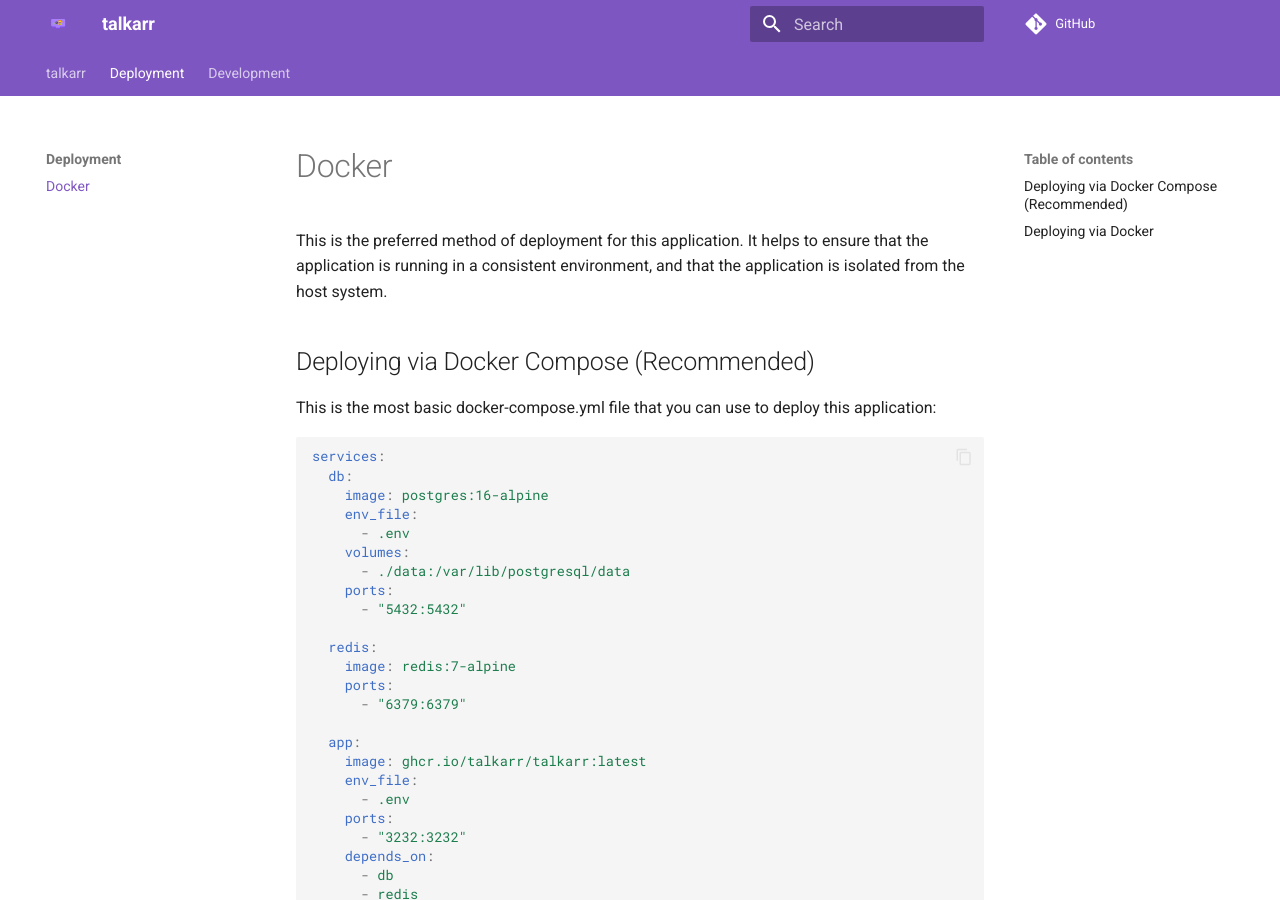
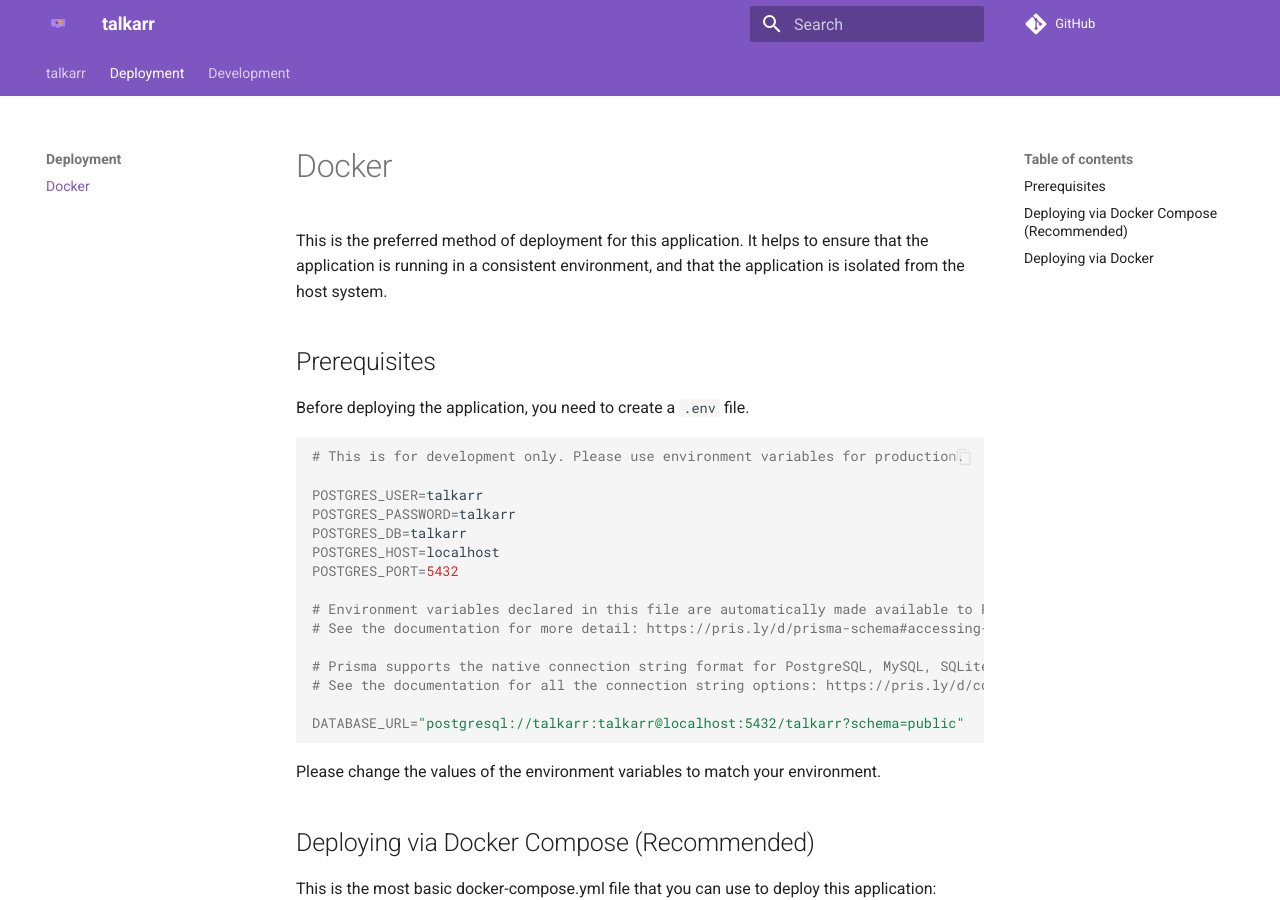
Before and after one commit to talkarr/talkarr, an MkDocs documentation site: the page built from docs/deployment/docker.md, in a window 1280 px wide and 900 px high. Built offline with MkDocs 1.6.1 and Material for MkDocs 9.7.7, drawn with Linux system fonts in a browser that asks for light colours; comment, search, counter and statistics services are not loaded.

Commit message:
Update docs

````diff
--- a/docs/deployment/docker.md
+++ b/docs/deployment/docker.md
@@ -1,6 +1,30 @@
 # Docker
 
 This is the preferred method of deployment for this application. It helps to ensure that the application is running in a consistent environment, and that the application is isolated from the host system.
+
+## Prerequisites
+
+Before deploying the application, you need to create a `.env` file.
+
+```bash
+# This is for development only. Please use environment variables for production.
+
+POSTGRES_USER=talkarr
+POSTGRES_PASSWORD=talkarr
+POSTGRES_DB=talkarr
+POSTGRES_HOST=localhost
+POSTGRES_PORT=5432
+
+# Environment variables declared in this file are automatically made available to Prisma.
+# See the documentation for more detail: https://pris.ly/d/prisma-schema#accessing-environment-variables-from-the-schema
+
+# Prisma supports the native connection string format for PostgreSQL, MySQL, SQLite, SQL Server, MongoDB and CockroachDB.
+# See the documentation for all the connection string options: https://pris.ly/d/connection-strings
+
+DATABASE_URL="postgresql://talkarr:talkarr@localhost:5432/talkarr?schema=public"
+```
+
+Please change the values of the environment variables to match your environment.
 
 ## Deploying via Docker Compose (Recommended)
 
````
